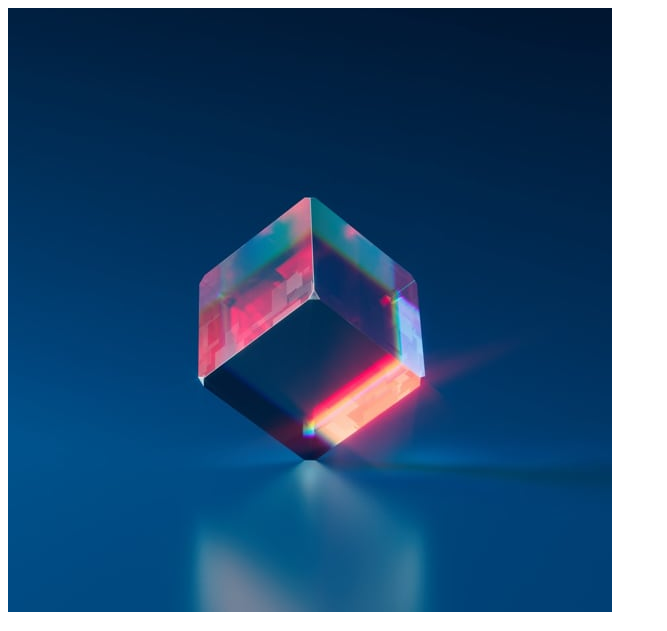
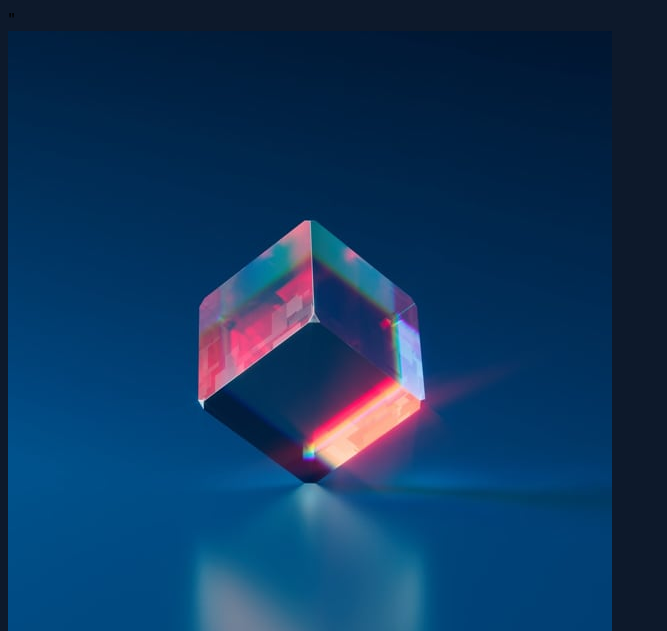
Before and after one commit to caiolucasprogramador/nft-preview-card-component, a plain HTML site: page index.html in a window 1280 px wide. Shown: the top 631 px of the page, without its empty margins (0-667 px from the left). Drawn offline with Linux system fonts and the light colour scheme.

Commit message:
Add body background color and link Outfit font

```diff
--- a/index.html
+++ b/index.html
@@ -5,7 +5,10 @@
   <meta name="viewport" content="width=device-width, initial-scale=1.0"> <!-- displays site properly based on user's device -->
 
   <link rel="icon" type="image/png" sizes="32x32" href="./images/favicon-32x32.png">
-
+  <link rel="stylesheet" href="style.css">
+  <link href="<link rel="preconnect" href="https://fonts.googleapis.com">
+<link rel="preconnect" href="https://fonts.gstatic.com" crossorigin>
+<link href="https://fonts.googleapis.com/css2?family=Outfit:wght@300;400;600&display=swap" rel="stylesheet">"
   <title>Frontend Mentor | NFT preview card component</title>
 
 </head>
--- a/style.css
+++ b/style.css
@@ -1,3 +1,11 @@
+@font-face {
+    font-family: 'Outfit';
+    src: url(https://fonts.google.com/specimen/Outfit);
+    font-weight: 300, 400, 600;
+}
+
+
+
 :root {
     /* Primary Colors */
     --blue-500: hsl(215, 51%, 70%);
@@ -9,3 +17,9 @@
     --blue-800: hsl(215, 32%, 27%);
     --white: hsl(0, 0%, 100%);
 }
+
+body  {
+    background-color: var(--blue-950);
+    font-size: 18px;
+    font-family: 'Outfit', sans-serif;
+}
```
